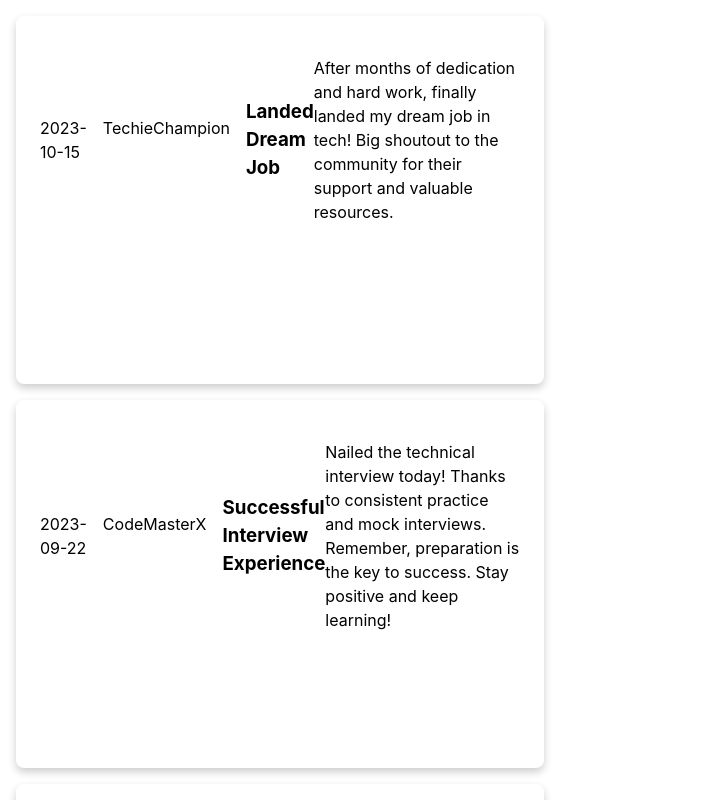
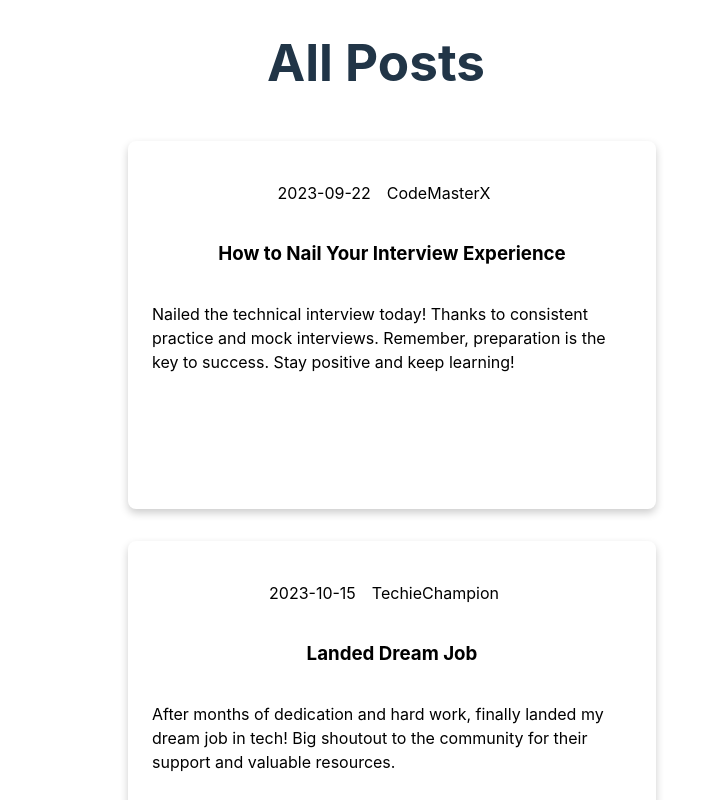
Before and after one commit to mumtazf/compass, a React (Vite) app in the folder client/: page /posts in a window 1280 px wide. Shown: the top 800 px of the page, without its empty margins (0-709 px from the left). Built offline with nearby package versions, Linux system fonts and the light colour scheme.

Commit message:
added recording of the posts feature

```diff
--- a/client/src/App.css
+++ b/client/src/App.css
@@ -8,13 +8,15 @@
   margin: 1em;
   height: 20em;
   width: 30em;
+  display: flex;
+  flex-direction: row;
 }
 
 .card_info {
   display: flex;
-  justify-content: space-between;
   align-items: center;
   margin-bottom: 0.5em;
+  flex-direction: column;
 }
 
 .user_info {
@@ -28,3 +30,17 @@
 .card_description {
   /* Additional styles for the description */
 }
+
+.postGrid{
+  display: grid;
+  grid-template-columns: repeat(auto-fill, minmax(300px, 1fr));
+  margin-left: 2em;
+}
+
+.allPosts{
+  margin-left: 5em;
+}
+
+.allPosts h1{
+  text-align: center;
+}
--- a/client/src/data/post.js
+++ b/client/src/data/post.js
@@ -1,15 +1,15 @@
 const postData = [
+    {
+      "date": "2023-09-22",
+      "username": "CodeMasterX",
+      "title": "How to Nail Your Interview Experience",
+      "description": "Nailed the technical interview today! Thanks to consistent practice and mock interviews. Remember, preparation is the key to success. Stay positive and keep learning!"
+    },
     {
       "date": "2023-10-15",
       "username": "TechieChampion",
       "title": "Landed Dream Job",
       "description": "After months of dedication and hard work, finally landed my dream job in tech! Big shoutout to the community for their support and valuable resources."
-    },
-    {
-      "date": "2023-09-22",
-      "username": "CodeMasterX",
-      "title": "Successful Interview Experience",
-      "description": "Nailed the technical interview today! Thanks to consistent practice and mock interviews. Remember, preparation is the key to success. Stay positive and keep learning!"
     },
     {
       "date": "2023-08-05",
--- a/client/src/pages/AllPosts.jsx
+++ b/client/src/pages/AllPosts.jsx
@@ -19,6 +19,8 @@ const AllPosts = () => {
     }, [])
 
     return (
+        <div className = "allPosts">
+            <h1>All Posts</h1>
             <div className='postGrid'>
                 {
                     posts && posts.length > 0 ? posts.map((post) =>
@@ -26,6 +28,8 @@ const AllPosts = () => {
                 ) : <h3>{'No posts found.... '}</h3>
                 }
             </div>
+        </div>
+
     )
 }
 
```
Also changed, not shown: 1 other file (tests, documents, lock files or other folders). Lines whose indentation alone changed are shown as unchanged.
